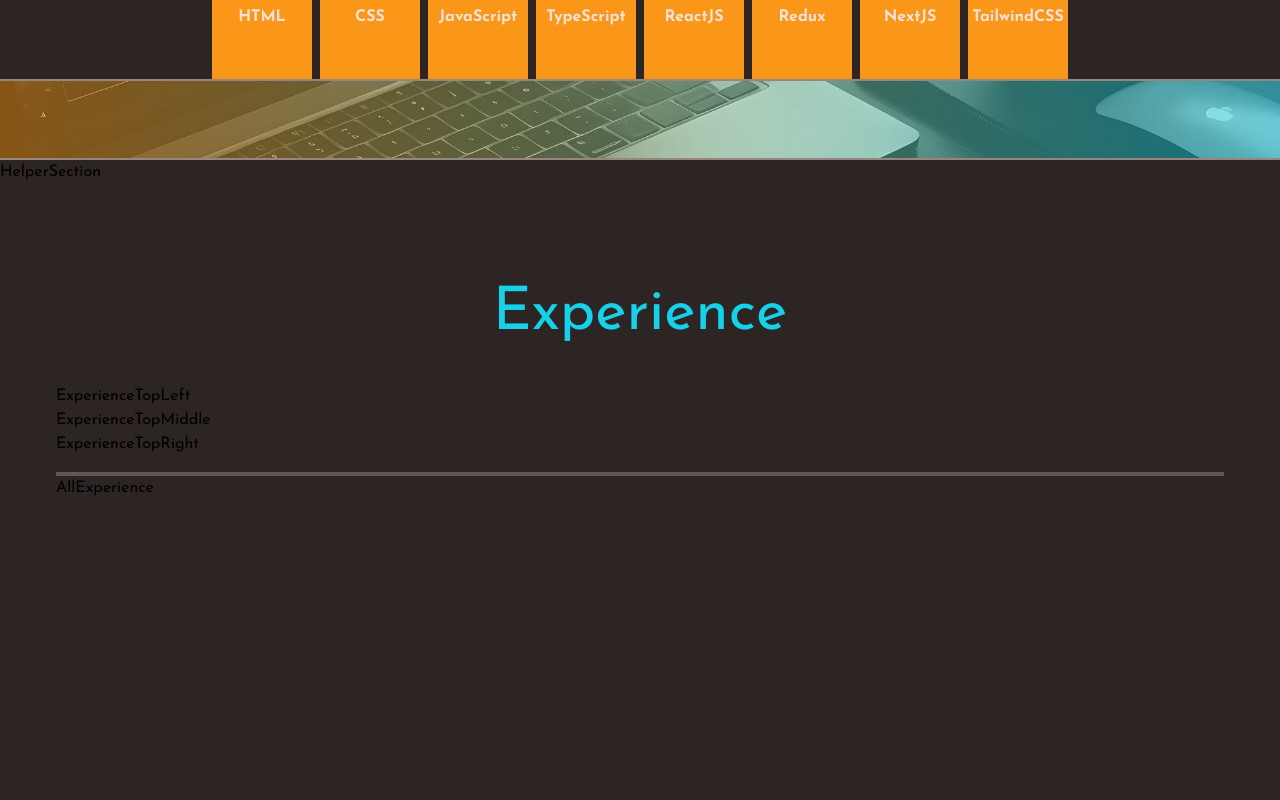
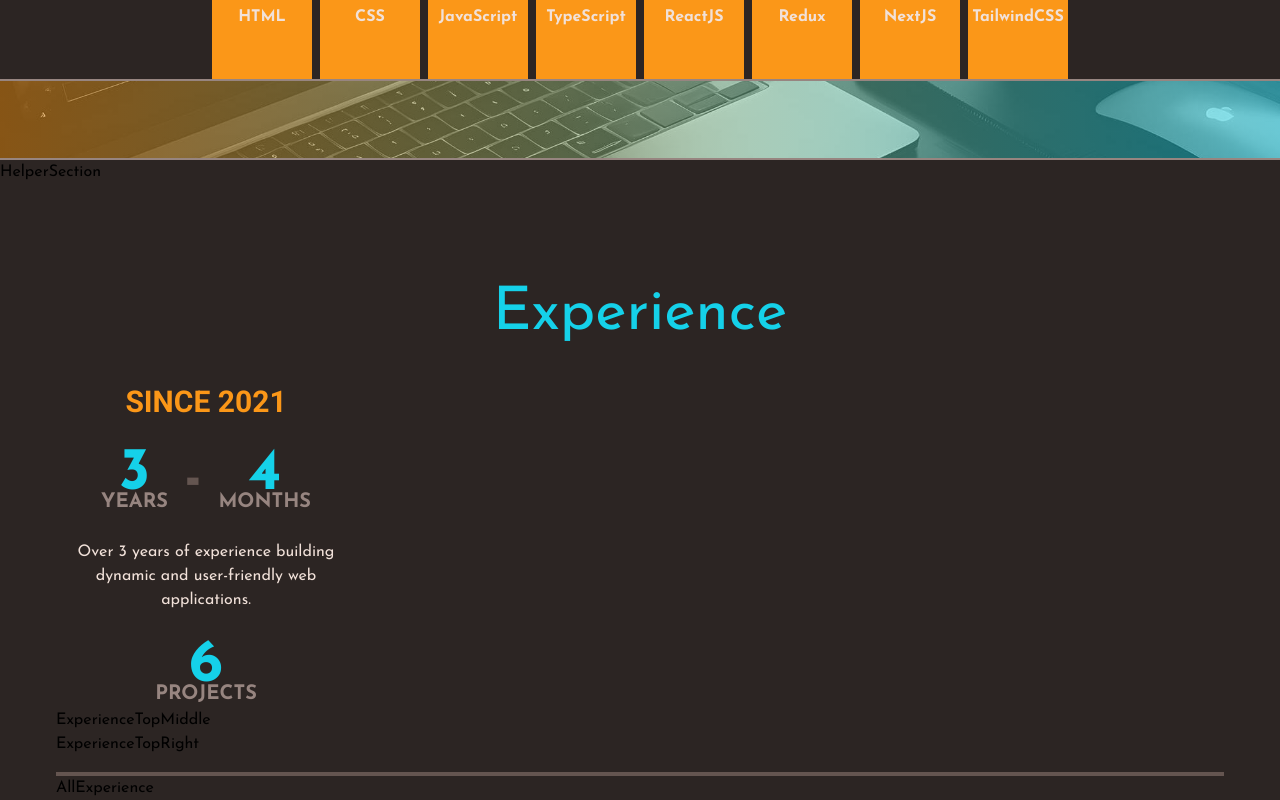
Before and after one commit to khalidkarimkqr/khalidkarimkqr.github.io, a React (Vite) app: page / in a window 1280 px wide. Shown: the part 1243-2043 px from the top of the page. Before the commit the page ends 1743 px from the top, so only its background shows below. Built offline with nearby package versions, Linux system fonts and the light colour scheme.

Commit message:
comlete the top left section of experience with styles

```diff
--- /dev/null
+++ b/src/components/experience/ExperienceInfo.jsx
@@ -0,0 +1,12 @@
+import React from "react";
+
+const ExperienceInfo = ({ number, text }) => {
+  return (
+    <div className="flex flex-col justify-center items-center">
+      <p className="font-bold text-6xl text-cyan">{number}</p>
+      <p className="font-bold text-xl text-lightGrey uppercase -mt-4">{text}</p>
+    </div>
+  );
+};
+
+export default ExperienceInfo;
--- a/src/components/experience/ExperienceTopLeft.jsx
+++ b/src/components/experience/ExperienceTopLeft.jsx
@@ -1,7 +1,24 @@
 import React from "react";
+import ExperienceInfo from "./ExperienceInfo";
 
 const ExperienceTopLeft = () => {
-  return <div>ExperienceTopLeft</div>;
+  return (
+    <div className="flex flex-col gap-6 w-[300px]">
+      <p className="text-orange font-bold uppercase text-3xl font-special text-center">
+        Since 2021
+      </p>
+      <div className="flex justify-center items-center gap-4">
+        <ExperienceInfo number="3" text="Years" />
+        <p className="font-bold text-6xl text-lightBrown">-</p>
+        <ExperienceInfo number="4" text="Months" />
+      </div>
+      <p className="text-center text-white">
+        Over 3 years of experience building dynamic and user-friendly web
+        applications.
+      </p>
+      <ExperienceInfo number="6" text="Projects" />
+    </div>
+  );
 };
 
 export default ExperienceTopLeft;
--- a/src/components/skillsSection/SubSkills.jsx
+++ b/src/components/skillsSection/SubSkills.jsx
@@ -5,7 +5,7 @@ const SubSkills = () => {
     <div className="border-y-2 border-lightGrey relative ">
       <div className="absolute bg-gradient-to-r from-orange to-cyan opacity-50 w-full h-full"></div>
       <img
-        src="../../public/images/subSkills.jpg"
+        src="../../images/subSkills.jpg"
         alt="subSkills image"
         className=""
       />
```
